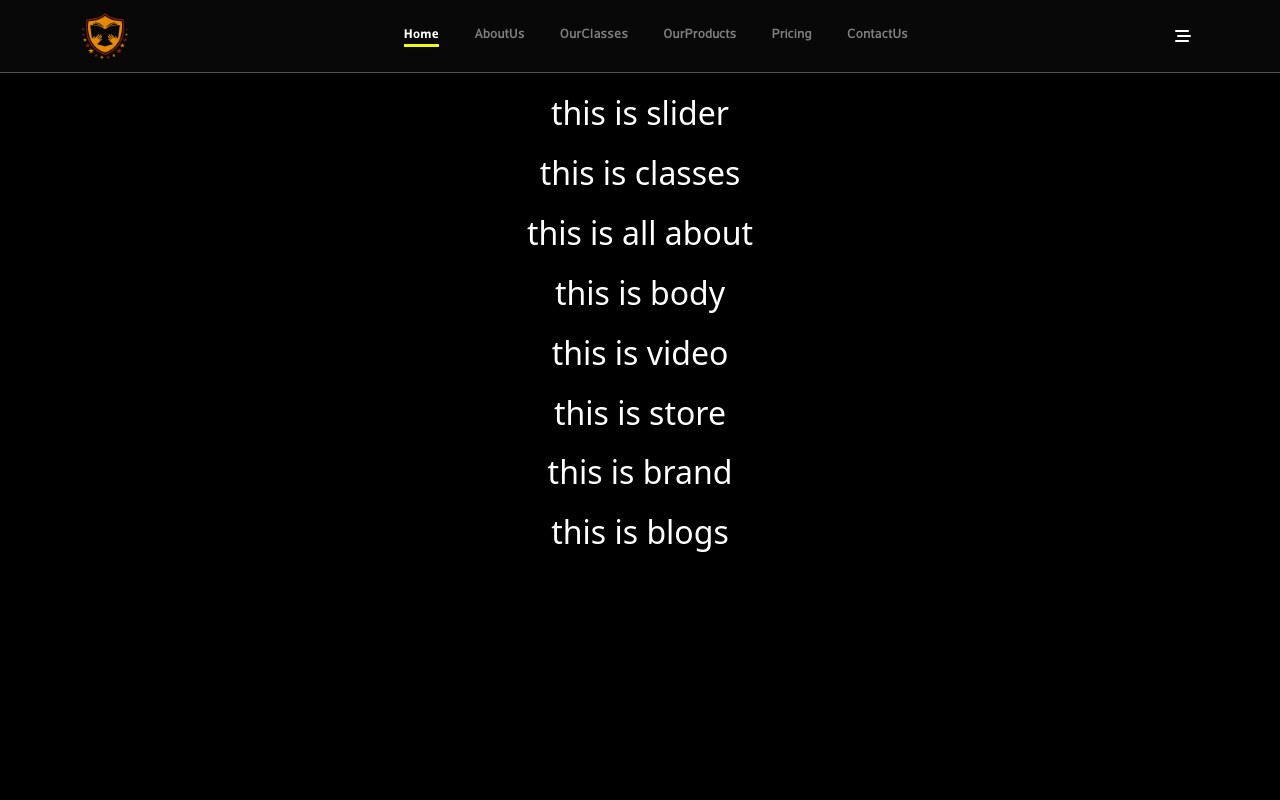
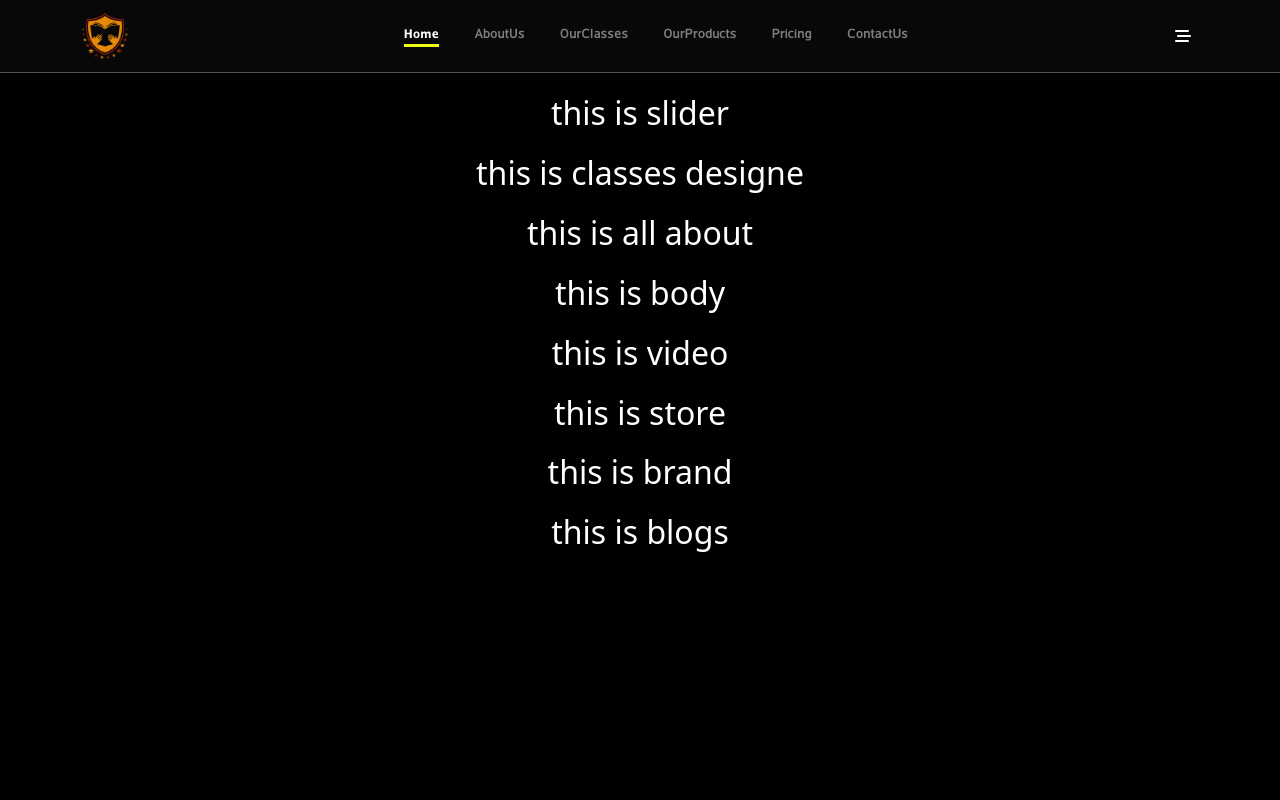
Before and after one commit to mohamednasra12/Gym_System, a Vue app: page / in a window 1280 px wide. Shown: the top 800 px of the page. Built offline with nearby package versions, Linux system fonts and the light colour scheme.

Commit message:
nasra home

```diff
--- a/src/components/HomeComp/HomeClasses.vue
+++ b/src/components/HomeComp/HomeClasses.vue
@@ -1,5 +1,5 @@
 <template>
-  <h1>this is classes</h1>
+  <h1>this is classes designe</h1>
 </template>
 
 <script>
```
